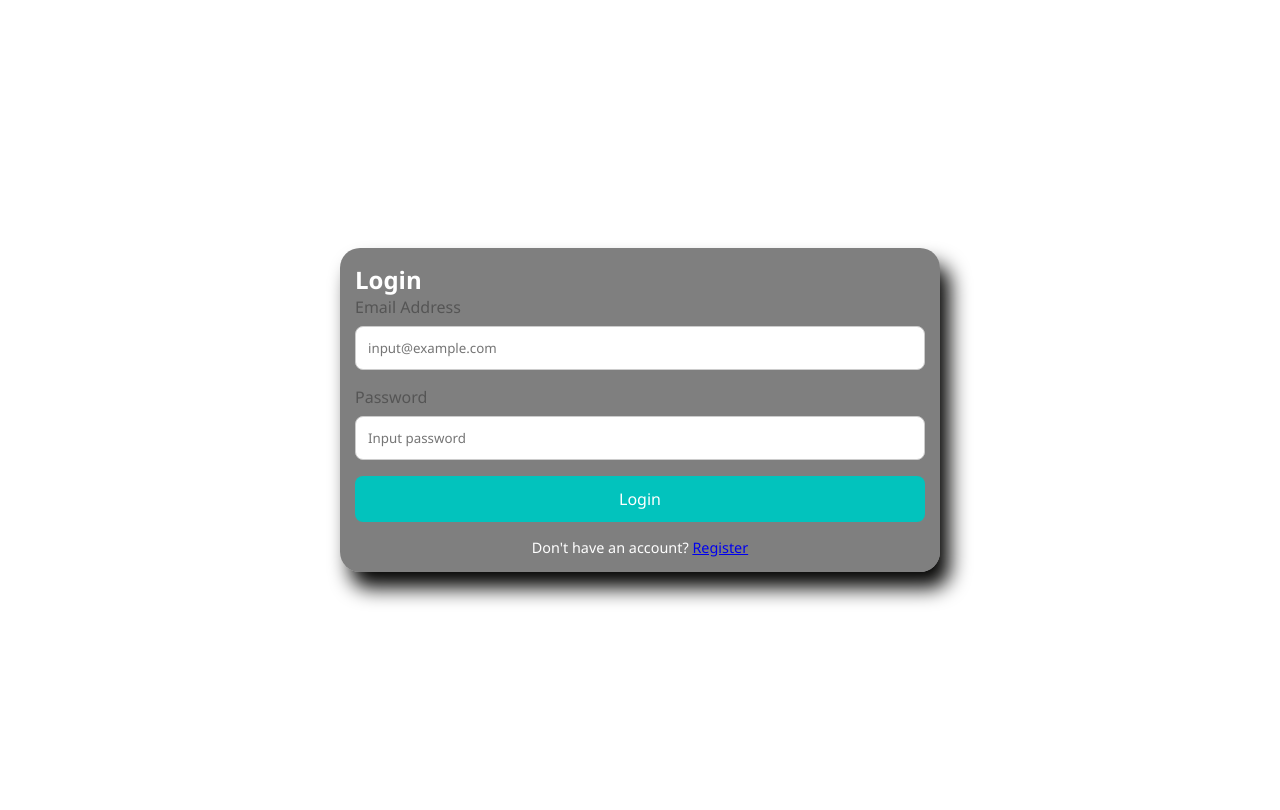
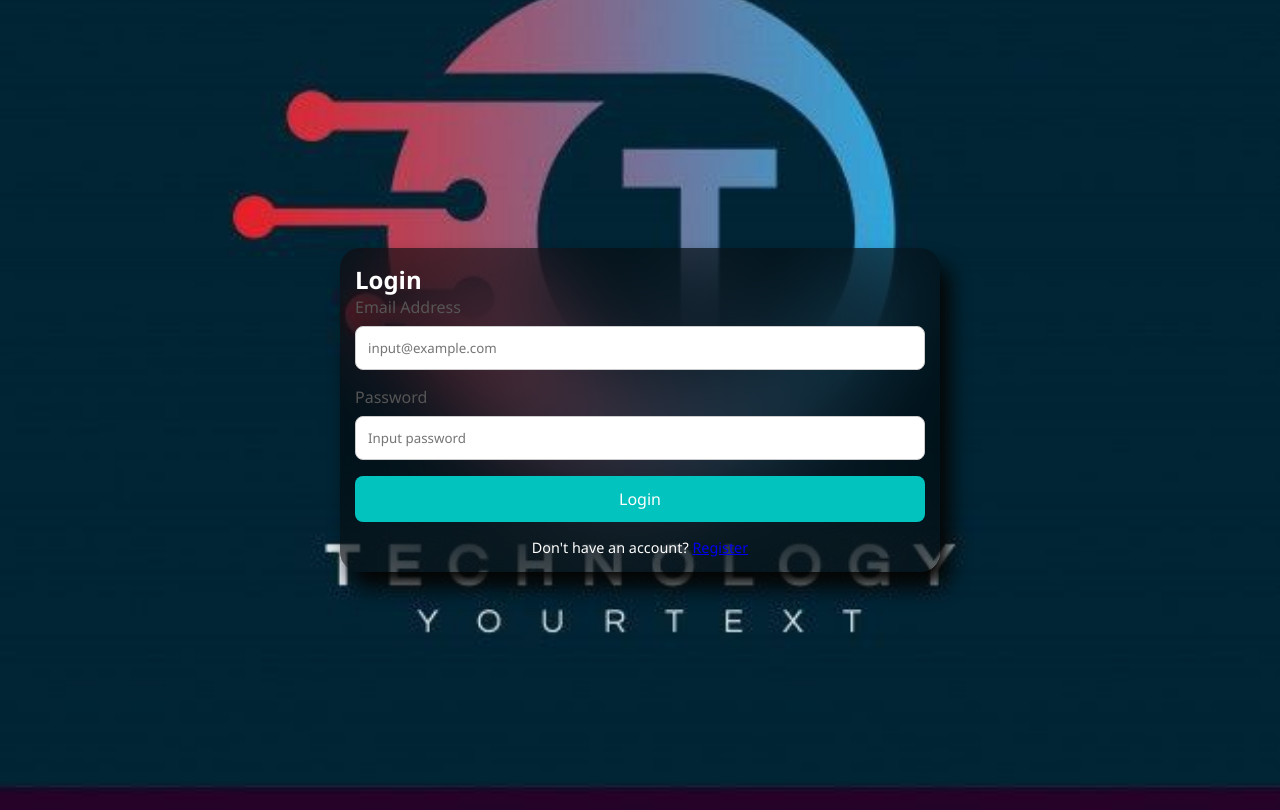
Before and after one commit to Israel-Ojo/Tech-life, a plain HTML site: page login.html in a window 1280 px wide. Drawn offline with Linux system fonts and the light colour scheme.

Commit message:
Update login.html

```diff
--- a/login.html
+++ b/login.html
@@ -13,7 +13,7 @@
     }
 
 body {
-  background: url("img/progress.jpg") no-repeat center center;
+  background: url("images/progress.jpg") no-repeat center center;
   background-size: cover;
   margin: 0;
   height: 100vh;
```
